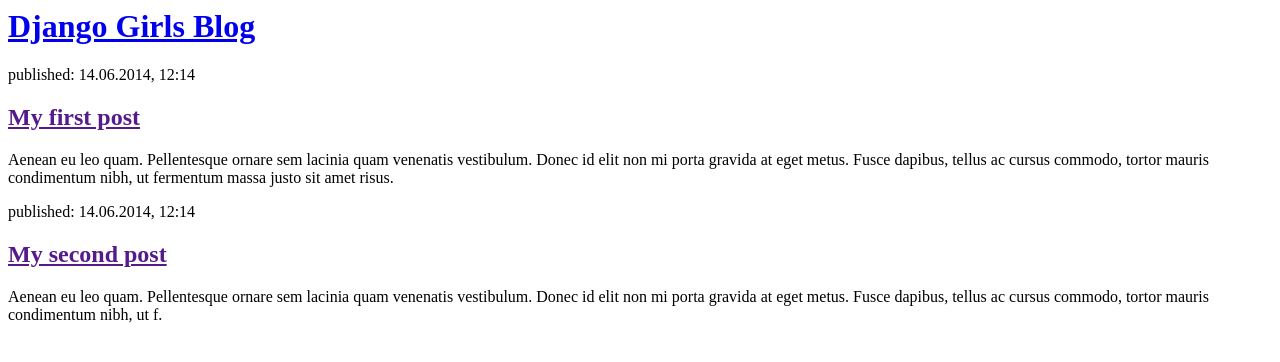
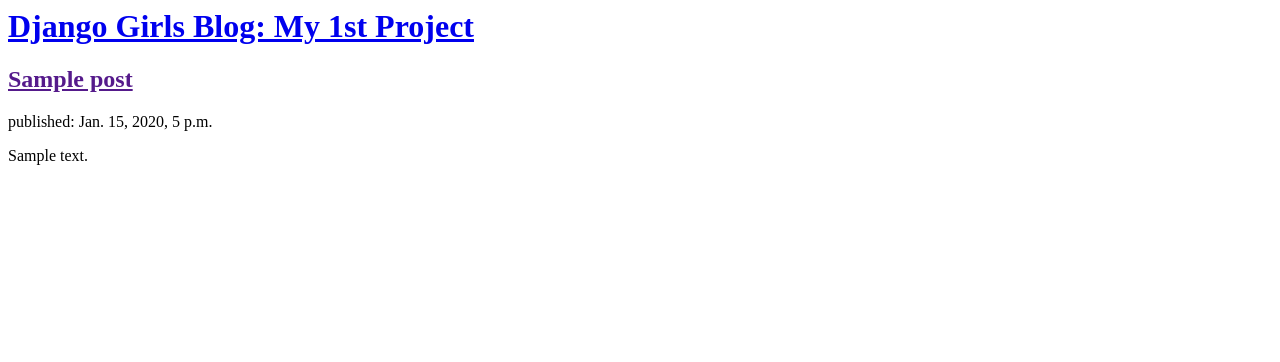
Before and after one commit to wputthividhya/my-first-blog, a Django app: template blog/templates/blog/post_list.html in a window 1280 px wide. Shown: the top 362 px of the page. Run offline with Django 3.2, Linux system fonts and the light colour scheme; the template is opened without the code that fills it: values that come from a table or form of the project are taken from there, others are empty; tables that the repository leaves empty hold one stand-in row (values such as "Sample post").

Commit message:
Modified templates to display posts from database.

```diff
--- a/blog/templates/blog/post_list.html
+++ b/blog/templates/blog/post_list.html
@@ -4,9 +4,19 @@
     </head>
     <body>
         <div>
-            <h1><a href="/">Django Girls Blog</a></h1>
+            <h1><a href="/">Django Girls Blog: My 1st Project</a></h1>
         </div>
-
+        {% for post in posts %}
+            <div>
+                <!--
+                <p>published: {{ post.published_date }}</p>
+                -->
+                <h2><a href="">{{ post.title }}</a></h2>
+                <p>published: {{ post.published_date }}</p>
+                <p>{{ post.text|linebreaksbr }}</p>
+            </div>
+        {% endfor %}
+<!--
         <div>
             <p>published: 14.06.2014, 12:14</p>
             <h2><a href="">My first post</a></h2>
@@ -18,5 +28,6 @@
             <h2><a href="">My second post</a></h2>
             <p>Aenean eu leo quam. Pellentesque ornare sem lacinia quam venenatis vestibulum. Donec id elit non mi porta gravida at eget metus. Fusce dapibus, tellus ac cursus commodo, tortor mauris condimentum nibh, ut f.</p>
         </div>
+        -->
     </body>
 </html>
--- a/blog/views.py
+++ b/blog/views.py
@@ -1,5 +1,9 @@
 from django.shortcuts import render
+from django.utils import timezone
+from .models import Post
 
 # Create your views here.
 def post_list(request):
-    return render(request, 'blog/post_list.html', {})
+    posts = Post.objects.filter(published_date__lte=timezone.now()).order_by('published_date')
+    #posts = Post.objects.all()
+    return render(request, 'blog/post_list.html', {'posts':posts})
```
Also changed, not shown: 1 other file.
